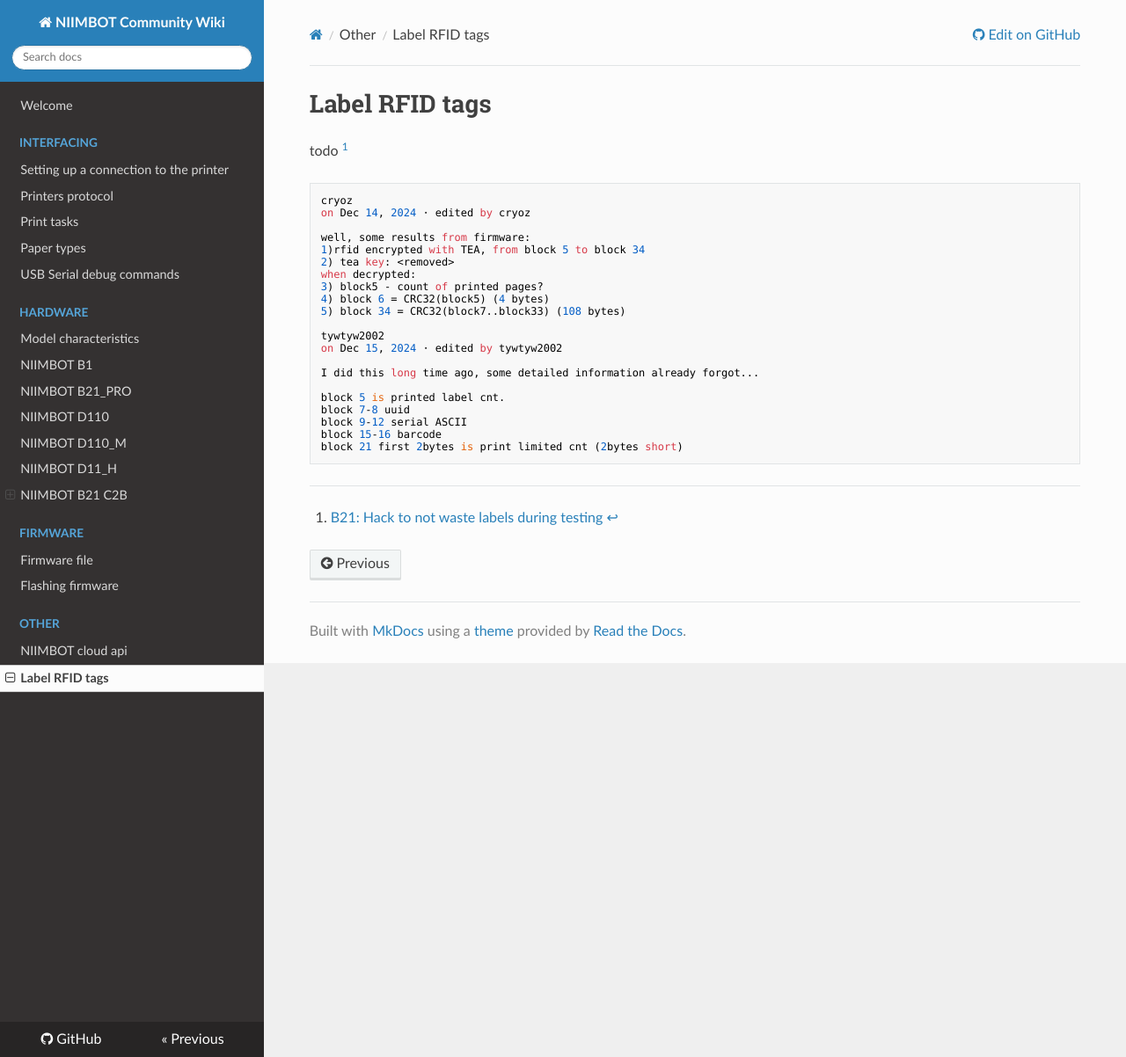
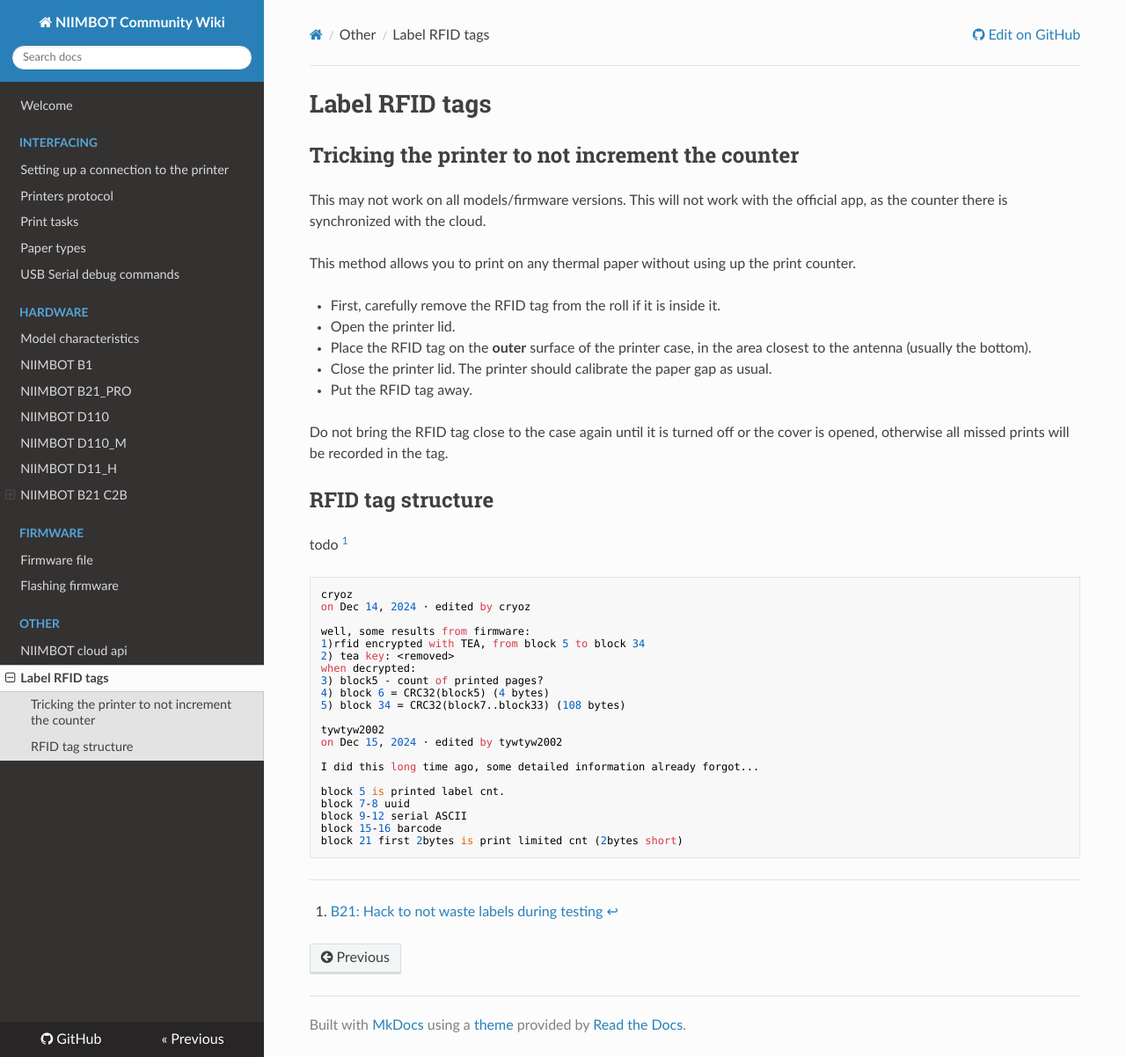
Before and after one commit to MultiMote/niimbot-wiki, an MkDocs documentation site: the page built from docs/other/rfig-tags.md, in a window 1280 px wide and 1202 px high. Shown: the whole window at 88% size. Built offline with MkDocs 1.6.1, drawn with Linux system fonts in a browser that asks for light colours; nearby versions of some CDN libraries.

Commit message:
"Label RFID hack"

```diff
--- a/docs/other/rfig-tags.md
+++ b/docs/other/rfig-tags.md
@@ -1,4 +1,20 @@
 # Label RFID tags
+
+## Tricking the printer to not increment the counter
+
+This may not work on all models/firmware versions. This will not work with the official app, as the counter there is synchronized with the cloud.
+
+This method allows you to print on any thermal paper without using up the print counter.
+
+- First, carefully remove the RFID tag from the roll if it is inside it.
+- Open the printer lid.
+- Place the RFID tag on the **outer** surface of the printer case, in the area closest to the antenna (usually the bottom).
+- Close the printer lid. The printer should calibrate the paper gap as usual.
+- Put the RFID tag away.
+
+Do not bring the RFID tag close to the case again until it is turned off or the cover is opened, otherwise all missed prints will be recorded in the tag.
+
+## RFID tag structure
 
 todo [^1]
 
```
